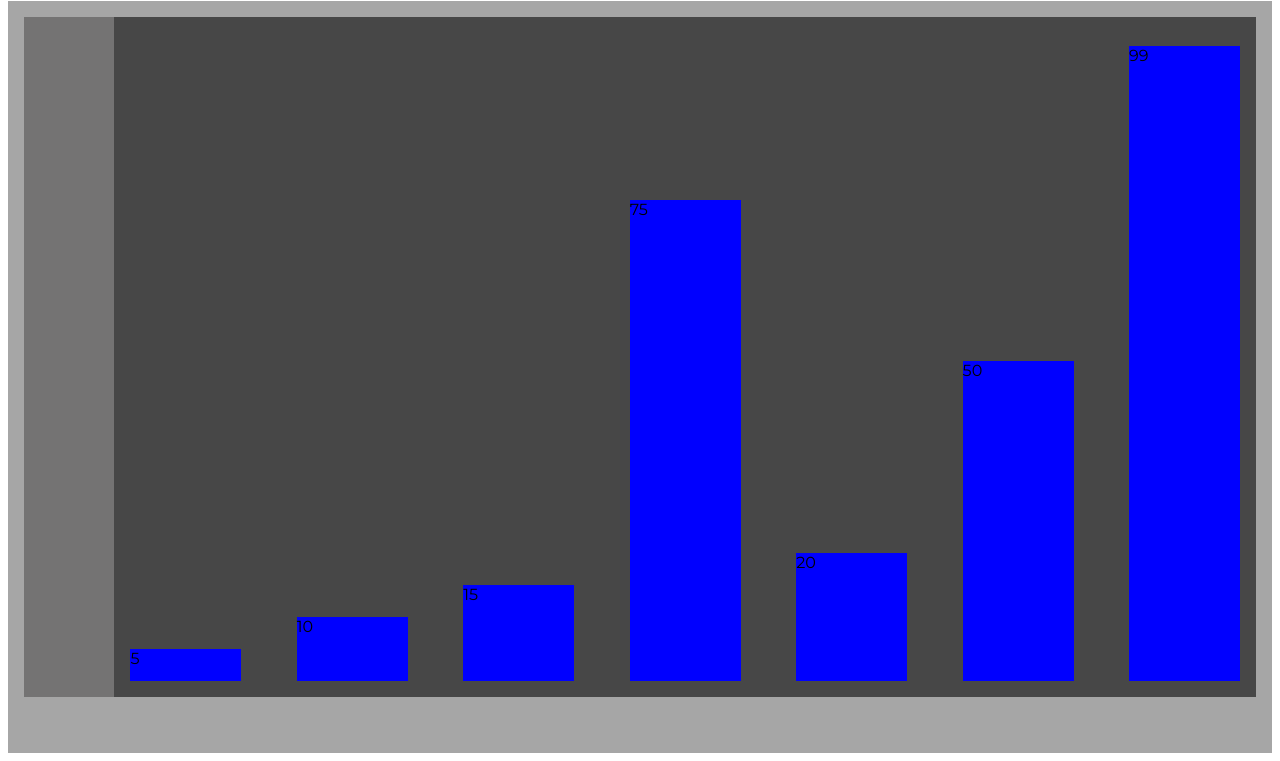
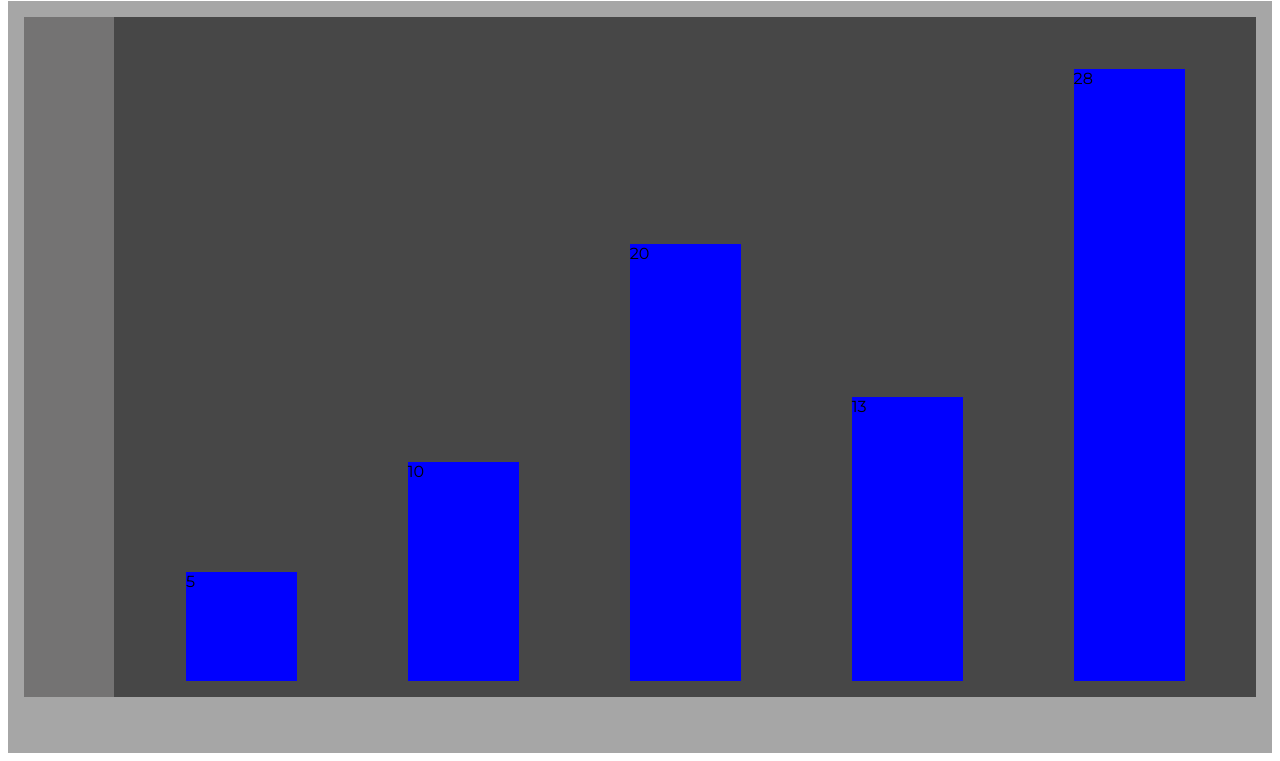
Before and after one commit to Cwarcup/stretch-project-1, a website: page index.html in a window 1280 px wide. Shown: the part 100-861 px from the top of the page. Drawn offline with nearby package versions, Linux system fonts and the light colour scheme.

Commit message:
bars fixed. Height relative to max

```diff
--- a/index.css
+++ b/index.css
@@ -41,7 +41,7 @@ body {
 .xAxisContainer {
   display: flex;
   flex-direction: row;
-  justify-content: space-between;
+  justify-content: space-around;
   align-items: flex-end;
   background-color: rgb(71, 71, 71);
   top: 0.5em;
--- a/index.js
+++ b/index.js
@@ -20,30 +20,35 @@
 // });
 
 const createBarChart = (data, options, element) => {
+  // add yAxis scale
+  let maxYValue = Math.ceil(Math.max(...data) / 10) * 10;
+  console.log(maxYValue);
+
+  // add bars to xAxisContainer
   $(element).add(data.toString());
-
+  let maxValue = Math.max(...data);
+  console.log();
   let numOfBars = data.length;
-  let maxValue = Math.max(...data);
-  console.log(maxValue);
-
   for (let i = 0; i < numOfBars; i++) {
     let containerPx = $("#barChart").height();
     console.log("container height: " + containerPx);
-    let maxBarHeight =
-      (Math.floor($("#barChart").height()) * (maxValue * 0.9)) / 100;
+    let maxBarHeight = Math.floor($("#barChart").height()) * 0.85;
     console.log("maxBarHeight: " + maxBarHeight);
 
-    let barHeightRelToMax = Math.floor((maxBarHeight * data[i]) / 100);
-    console.log("barHeightRelToMax: " + barHeightRelToMax);
+    let factor = maxBarHeight / maxValue;
 
     $(".xAxisContainer").append(
       `
-      <div class='bar' id='${data[i]}' value='${data[i]}' style='height: ${barHeightRelToMax}px;'>${data[i]}</div>
+
+      <div class='bar' id='${data[i]}' value='${data[i]}' style='height: ${
+        factor * data[i]
+      }px;'>${data[i]}</div>
       `
     );
   }
 };
-let testData = [5, 10, 15, 75, 20, 50, 99];
+
+let testData = [5, 10, 20, 13, 28];
 let testOptions = {
   width: "80%",
   height: "400px",
```
